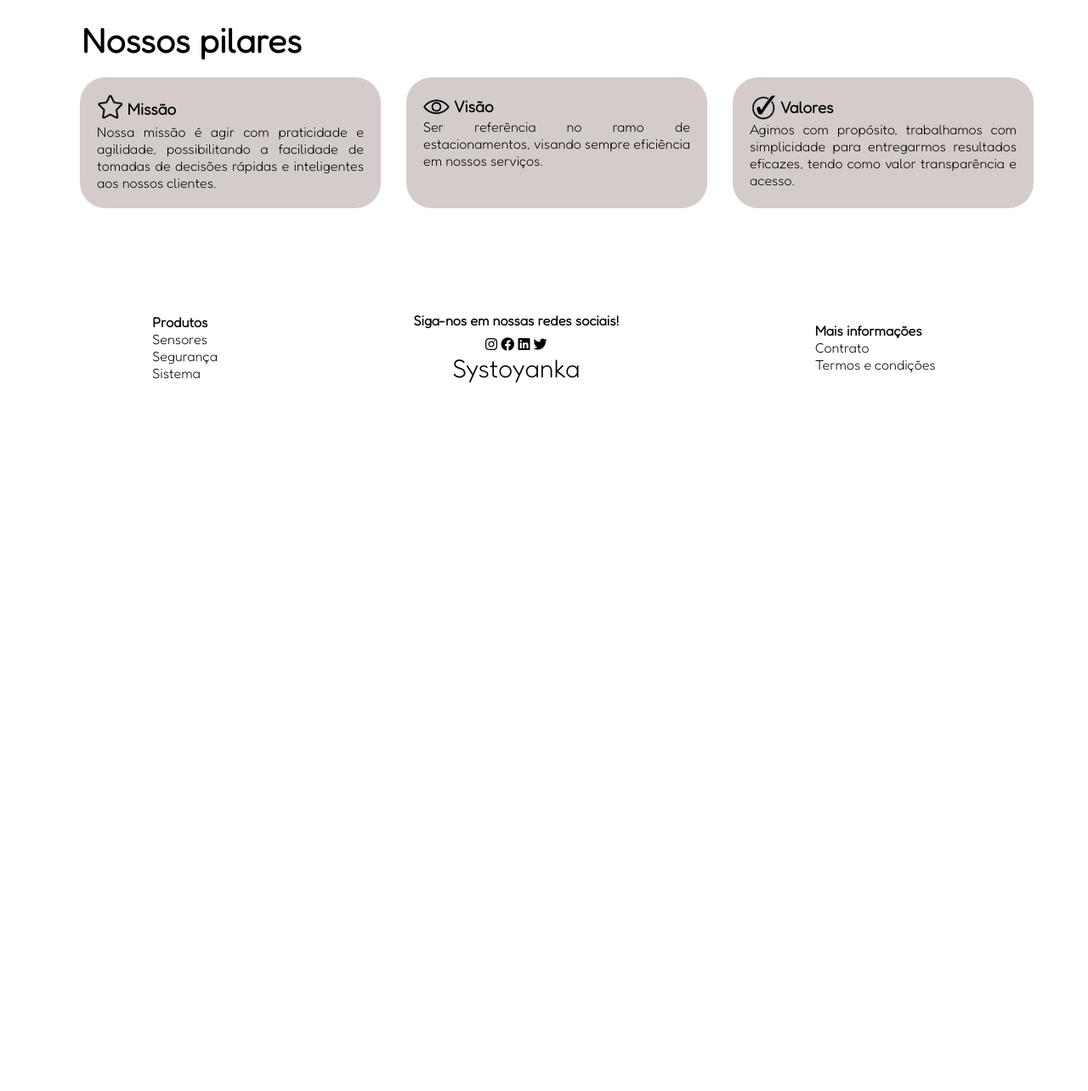
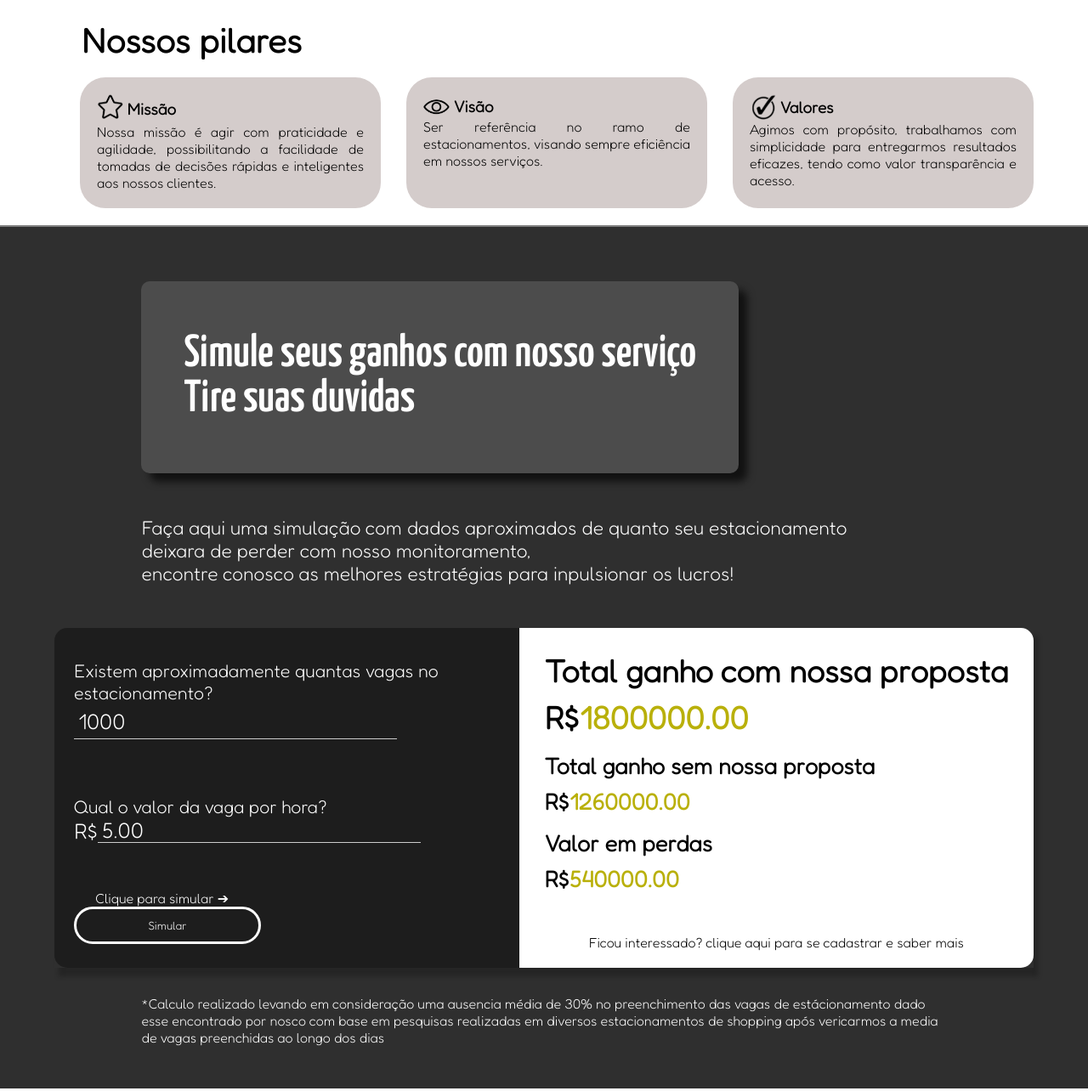
Before and after one commit to lucaslrodrigues/Sprint2, a plain HTML site: page Site institucional/index.html in a window 1280 px wide. Shown: the part 1237-2521 px from the top of the page at 85% size. Before the commit the page ends 1701 px from the top, so only its background shows below. Drawn offline with Linux system fonts and the light colour scheme.

Commit message:
Tela do simulador e tamanho do footer

```diff
--- a/Site institucional/index.html
+++ b/Site institucional/index.html
@@ -12,6 +12,7 @@
     <link href="https://fonts.googleapis.com/css2?family=Fredoka:wght@300&display=swap" rel="stylesheet">
     <link rel="icon" href="images/icone-head.png">
     <link rel="stylesheet" href="https://cdnjs.cloudflare.com/ajax/libs/font-awesome/6.2.0/css/all.min.css" integrity="sha512-xh6O/CkQoPOWDdYTDqeRdPCVd1SpvCA9XXcUnZS2FmJNp1coAFzvtCN9BmamE+4aHK8yyUHUSCcJHgXloTyT2A==" crossorigin="anonymous" referrerpolicy="no-referrer" />
+    <link rel="stylesheet" href="simulador.css">
 </head>
 
 <body>
@@ -24,7 +25,7 @@
                 <div class="navbar">
                     <li><a href="#inicio">Início</a></li>
                     <li><a href="#sobreNos_click">Sobre nós</a></li>
-                    <li><a href="">Simulador financeiro</a></li>
+                    <li><a href="#corpo_calculadora">Simulador financeiro</a></li>
                     <li><a href="login.html">Login</a></li>
                 </div>
             </div>
@@ -110,8 +111,74 @@
     </div>
     </div>
 
+    <!-- Simulador -->
 
+</div>
+<!-- Simulador Financeiro -->
+    <style>
+        @import url('https://fonts.googleapis.com/css2?family=Fira+Sans:wght@100&family=Yanone+Kaffeesatz:wght@600&display=swap');
+    </style>
+    <div class="tela3">
+        <div id="corpo_calculadora">
+            <div class="container2">
+                <div class="box_titulo_simulador">
+                    <span class="titulo_simulador">Simule seus ganhos com nosso serviço<br>Tire suas duvidas</span>
+                </div>
+                <span class="subtitulo_simulador">Faça aqui uma simulação com dados aproximados de quanto seu estacionamento  <br>deixara
+                    de perder com nosso monitoramento,<br>encontre conosco as melhores estratégias para inpulsionar os lucros!
+                </span>
+                <div class="simulador">
+                    <div class="conteudo">
+                        <div class='componentes_simulador'>
 
+                            <!-- Inputs -->
+                            <div class="vagas">
+                                <span class="simulador_texto">Existem aproximadamente quantas vagas no estacionamento?</span>
+                                <input type="text" id="qtdvagas" class="input_vaga" value="1000" placeholder="0">
+                            </div>
+                            <div class="valor">
+                                <span class="simulador_texto">Qual o valor da vaga por hora?</span>
+                                <div class="conteudo_valor">
+                                    <span class="simulador_texto" style="font-size: 19pt;">R$</span><input id="valor" class="input_vaga" value='5.00' placeholder="00,00">
+                                </div>
+                            </div>
+                                <div class="botao_area">
+                                    <span>Clique para simular ➔</span>
+                                    <button class="simular_botao" onclick="calcular()">Simular</button>
+                                </div>
+                            </div>
+
+                            <!-- Area de resultados -->
+                        <div class="resultado">
+                            <div class="resultado_calculo">
+                                <div class="res">
+                                    <span><b>Total ganho com nossa proposta</b></span>
+                                    <span id="tot_ganho" class="res_estilo"></span>
+                                </div>
+                                <div class="res">
+                                    <span><b>Total ganho sem nossa proposta</b></span>
+                                    <span id="tot_sem" class="res_estilo"></span>
+                                </div>
+                                <div class="res">
+                                    <span><b>Valor em perdas</b></span>
+                                    <span id="valor_perdas" class="res_estilo"></span>
+                                </div>
+                            </div>
+                            <div id="resultado_cadastro">
+                                Ficou interessado? <a href="cadastro.html" class="redirecionar_cadastro">clique aqui</a> para se cadastrar e saber mais
+                            </div>
+                        </div>
+                    </div>
+                    <!-- Descrição da calculadora -->
+                    <div class="explicacao_simulador">
+                        <span>*Calculo realizado levando em consideração uma ausencia média de 30% no preenchimento das vagas de estácionamento
+                        dado esse encontrado por nosco com base em pesquisas realizadas em diversos estacionamentos de shopping após vericarmos
+                        a media de vagas preenchidas ao longo dos dias</span>
+                    </div>
+                </div>
+            </div>
+        </div>
+    </div>
     <!-- footer -->
     <footer>
         <div class="container">
@@ -165,12 +232,21 @@
             </div>
         </div>
     </footer>
+</body>
+</html>
+<script>
+    calcular()
+    function calcular() {
+        var valorhora = Number(valor.value) * 12
+        var semservico = Number(qtdvagas.value) * 0.7
+        var sem_ganho_mes = (semservico * valorhora) * 30
+        tot_sem.innerHTML = `<b>R$<span class="res_numeros">${sem_ganho_mes.toFixed(2)}</span></b>`
 
+        var comservico = Number(qtdvagas.value)
+        var com_ganho_mes = (comservico * valorhora) * 30
+        tot_ganho.innerHTML = `<b>R$<span class="res_numeros">${com_ganho_mes.toFixed(2)}</span></b>`
 
-
-
-
-
-</body>
-
-</html>
+        var prejuizo =  com_ganho_mes - sem_ganho_mes
+        valor_perdas.innerHTML = `<b>R$<span class="res_numeros">${prejuizo.toFixed(2)}</span></b>`
+    }
+</script>
--- /dev/null
+++ b/Site institucional/simulador.css
@@ -0,0 +1,174 @@
+/* Geral do container */
+.container2{
+    margin-top: 5%;
+    width: 100%;
+    height: 950px;
+    display: flex;
+    flex-direction: column;
+    align-items: center;
+    justify-content: space-between;
+    color: white;
+}
+/* Primeira divisão de titulo */
+.box_titulo_simulador{
+    margin-left: 13%;
+    background-color: #4c4c4c;
+    padding: 60px 50px;
+    border-radius: 10px;
+    box-shadow: 10px 10px 10px #000000a4;
+    display: flex;
+    align-self: start;
+
+}
+.titulo_simulador{
+    font-family: 'Lato', sans-serif;
+    font-family: 'Yanone Kaffeesatz', sans-serif;
+    font-size: 40pt;
+    font-weight: 10;
+}
+.box_titulo_simulador:hover{
+    transform: scale(1.005);
+    transition: 0.5s;
+    box-shadow: 10px 10px 15px #000000a4;
+}
+.subtitulo_simulador{
+    align-self: flex-start;
+    padding: 30px 0px;
+    margin-left: 13%;
+    font-size: 17pt;
+}
+/* Corpo da calculadora */
+#corpo_calculadora{
+    border-top: solid 2px grey;
+    background-color: #101010dd;
+}
+.conteudo{
+    margin-top: 50px;
+    margin: auto;
+    width: 90%;
+    height: 400px;
+    display: flex;
+    justify-content: space-around;
+    box-shadow: 5px 10px 5px #12121258;
+}
+.conteudo:hover{
+    transform: scale(1.005);
+    transition: 0.8s;
+    box-shadow: 10px 10px 15px #000000a4;
+}
+.conteudo .simulador_texto{
+    font-size: 16pt;
+}
+.componentes_simulador{
+    padding-left: 2%;
+    background-color: #00000060 ;
+    display: flex;
+    flex-direction: column;
+    justify-content: space-around;
+    border-radius: 15px 0px 0px 15px;
+}
+/* inputs */
+.conteudo .vagas, .valor{
+    display: flex;
+    flex-direction: column;
+    margin-top: 10px
+}
+.input_vaga{
+    background-color: transparent;
+    border: none;
+    width: 370px;
+    border-bottom: 1px solid #cccccc;
+    padding: 5px;
+    outline: 0;
+    font-size: 19pt;
+    color: #ffffff;
+}
+.conteudo_valor{
+    height: 30px;
+    color: white;
+    display: flex;
+}
+
+.input_vaga:focus{
+    border-bottom: 1px solid #f3ed73;
+    width: 400px;
+    transform: scale(1.01);
+}
+.input_vaga:hover{
+    transition: 0.3s;
+    border-bottom: 1px solid #f3ed73;
+    width: 400px;
+    transform: scale(1.01);
+}
+.simular_botao{
+    border: solid 3px #ffffff;
+    background-color: transparent;
+    color: #ffffff;
+    width: 220px;
+    height: 44px;
+    border-radius: 30px;
+}
+.botao_area{
+    display: flex;
+    flex-direction: column;
+}
+.botao_area span{
+    margin-left: 25px;
+}
+.simular_botao:hover{
+    background-color: #757575ed;
+    transition: 0.5s;
+    transform: scale(1.02);
+}
+
+/* Segunda parte calculadora com resultados*/
+.resultado{
+    width: 60%;
+    background-color: white;
+    height: 100%;
+    color: black;
+    display: flex;
+    justify-content: space-around;
+    flex-direction: column;
+    align-items: center;
+    border-radius: 0px 15px 15px 0px;
+}
+.res{
+    display: flex;
+    flex-direction: column;
+    justify-content: space-between;
+}
+#tot_ganho, #valor_perdas, #tot_sem{
+    margin-top: 10px;
+}
+.res:first-child{
+    font-size: 28pt;
+}
+.res_numeros{
+    color: #b9b00a;
+}
+.resultado_calculo{
+    display: flex;
+    flex-direction: column;
+    height: 300px;
+    justify-content: space-around;
+    font-size: 20pt;
+}
+/* Texto de redirecionamento */
+.redirecionar_cadastro{
+    text-decoration: none;
+    color: black;
+}
+.redirecionar_cadastro:hover{
+    color: #757575ed;
+    transition: 0.2s;
+    border-bottom: solid 1px  #757575ed;
+    font-weight: 200;
+}
+/* Descrição da calculadora */
+.explicacao_simulador{
+    font-size: 12pt;
+    display: flex;
+    align-self: start;
+    margin: 32px 13% 50px;
+}
--- a/Site institucional/style.css
+++ b/Site institucional/style.css
@@ -195,8 +195,8 @@ li a:hover {
 /* footer */
 
 footer {
-    padding-top: 8%;
-    padding-bottom: 1%;
+    padding-top: 5%;
+    padding-bottom: 5%;
 }
 
 footer .container {
```
